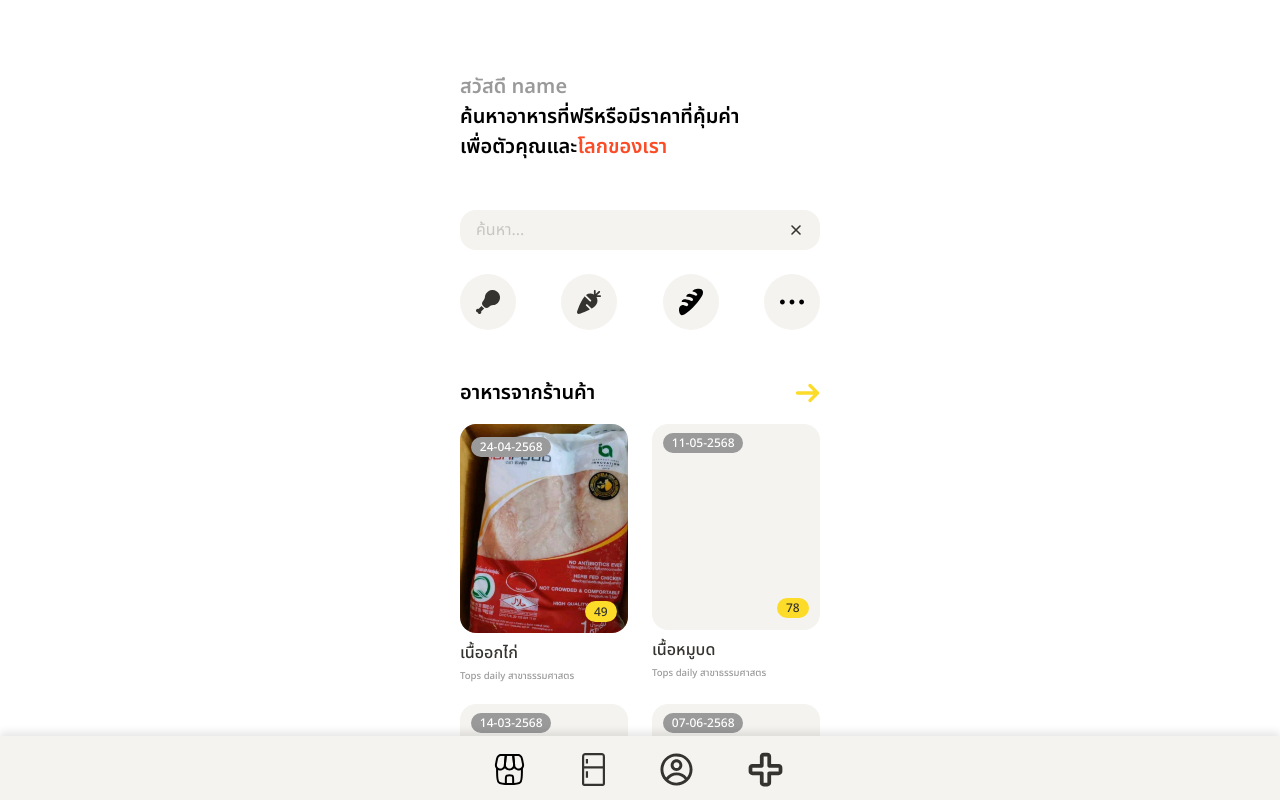
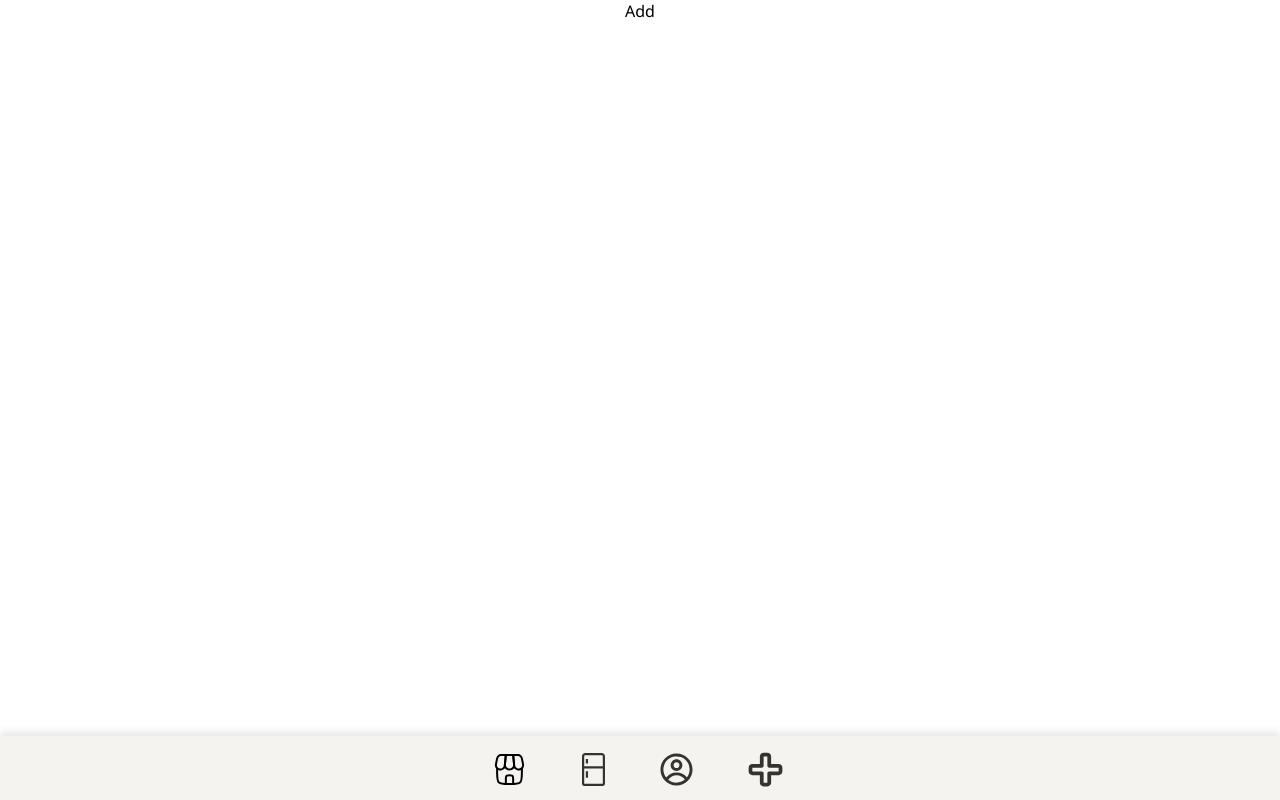
Before and after one commit to sorawiss/MaiBood, a React (Vite) app in the folder client/: page /add in a window 1280 px wide. Shown: the top 800 px of the page. Built offline with nearby package versions, Linux system fonts and the light colour scheme.

Commit message:
Feat: create the blank Add component

```diff
--- a/client/src/App.jsx
+++ b/client/src/App.jsx
@@ -6,6 +6,7 @@ import Home from './pages/Home';
 import Nav from './coponents/Nav';
 import Fridge from './pages/Fridge';
 import Profile from './pages/Profile';
+import Add from './coponents/Add'
 
 
 function App() {
@@ -18,6 +19,7 @@ function App() {
           <Route path="/fridge" element={<Fridge />} />
           <Route path='/profile' element={<Profile />} />
           <Route path='*' element={<Home />} />
+          <Route path='/add' element={<Add />} />
 
         </Routes>
       </div>
--- /dev/null
+++ b/client/src/coponents/Add.jsx
@@ -0,0 +1,9 @@
+import React from 'react'
+
+function Add() {
+    return (
+      <div>Add</div>
+    )
+  }
+
+  export default Add
--- a/client/src/coponents/Nav.jsx
+++ b/client/src/coponents/Nav.jsx
@@ -42,12 +42,13 @@ function Nav() {
 
 
 
-
-                <div className="menu">
-                    <svg width="45" height="45" viewBox="0 0 45 45" fill="none" xmlns="http://www.w3.org/2000/svg" className='plus-line-button'>
-                        <path fill-rule="evenodd" clip-rule="evenodd" d="M16.875 9.375C16.875 8.38044 17.2701 7.42661 17.9734 6.72335C18.6766 6.02009 19.6304 5.625 20.625 5.625H24.375C25.3696 5.625 26.3234 6.02009 27.0266 6.72335C27.7299 7.42661 28.125 8.38044 28.125 9.375V16.875H35.625C36.6196 16.875 37.5734 17.2701 38.2766 17.9734C38.9799 18.6766 39.375 19.6304 39.375 20.625V24.375C39.375 25.3696 38.9799 26.3234 38.2766 27.0266C37.5734 27.7299 36.6196 28.125 35.625 28.125H28.125V35.625C28.125 36.6196 27.7299 37.5734 27.0266 38.2766C26.3234 38.9799 25.3696 39.375 24.375 39.375H20.625C19.6304 39.375 18.6766 38.9799 17.9734 38.2766C17.2701 37.5734 16.875 36.6196 16.875 35.625V28.125H9.375C8.38044 28.125 7.42661 27.7299 6.72335 27.0266C6.02009 26.3234 5.625 25.3696 5.625 24.375V20.625C5.625 19.6304 6.02009 18.6766 6.72335 17.9734C7.42661 17.2701 8.38044 16.875 9.375 16.875H16.875V9.375ZM24.375 9.375H20.625V18.75C20.625 19.2473 20.4275 19.7242 20.0758 20.0758C19.7242 20.4275 19.2473 20.625 18.75 20.625H9.375V24.375H18.75C19.2473 24.375 19.7242 24.5725 20.0758 24.9242C20.4275 25.2758 20.625 25.7527 20.625 26.25V35.625H24.375V26.25C24.375 25.7527 24.5725 25.2758 24.9242 24.9242C25.2758 24.5725 25.7527 24.375 26.25 24.375H35.625V20.625H26.25C25.7527 20.625 25.2758 20.4275 24.9242 20.0758C24.5725 19.7242 24.375 19.2473 24.375 18.75V9.375Z" fill="#34332F" />
-                    </svg>
-                </div>
+                <Link to={'/Add'}>
+                    <div className="menu">
+                        <svg width="45" height="45" viewBox="0 0 45 45" fill="none" xmlns="http://www.w3.org/2000/svg" className='plus-line-button'>
+                            <path fill-rule="evenodd" clip-rule="evenodd" d="M16.875 9.375C16.875 8.38044 17.2701 7.42661 17.9734 6.72335C18.6766 6.02009 19.6304 5.625 20.625 5.625H24.375C25.3696 5.625 26.3234 6.02009 27.0266 6.72335C27.7299 7.42661 28.125 8.38044 28.125 9.375V16.875H35.625C36.6196 16.875 37.5734 17.2701 38.2766 17.9734C38.9799 18.6766 39.375 19.6304 39.375 20.625V24.375C39.375 25.3696 38.9799 26.3234 38.2766 27.0266C37.5734 27.7299 36.6196 28.125 35.625 28.125H28.125V35.625C28.125 36.6196 27.7299 37.5734 27.0266 38.2766C26.3234 38.9799 25.3696 39.375 24.375 39.375H20.625C19.6304 39.375 18.6766 38.9799 17.9734 38.2766C17.2701 37.5734 16.875 36.6196 16.875 35.625V28.125H9.375C8.38044 28.125 7.42661 27.7299 6.72335 27.0266C6.02009 26.3234 5.625 25.3696 5.625 24.375V20.625C5.625 19.6304 6.02009 18.6766 6.72335 17.9734C7.42661 17.2701 8.38044 16.875 9.375 16.875H16.875V9.375ZM24.375 9.375H20.625V18.75C20.625 19.2473 20.4275 19.7242 20.0758 20.0758C19.7242 20.4275 19.2473 20.625 18.75 20.625H9.375V24.375H18.75C19.2473 24.375 19.7242 24.5725 20.0758 24.9242C20.4275 25.2758 20.625 25.7527 20.625 26.25V35.625H24.375V26.25C24.375 25.7527 24.5725 25.2758 24.9242 24.9242C25.2758 24.5725 25.7527 24.375 26.25 24.375H35.625V20.625H26.25C25.7527 20.625 25.2758 20.4275 24.9242 20.0758C24.5725 19.7242 24.375 19.2473 24.375 18.75V9.375Z" fill="#34332F" />
+                        </svg>
+                    </div>
+                </Link>
 
 
 
```
